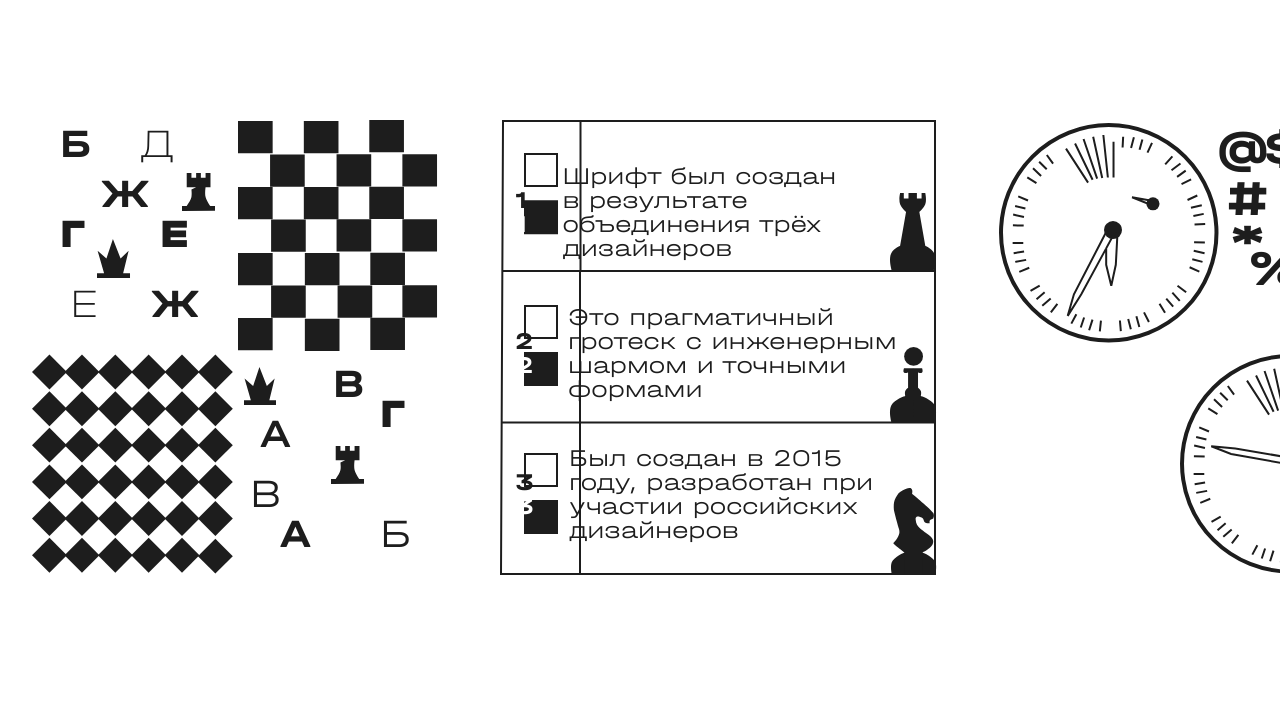
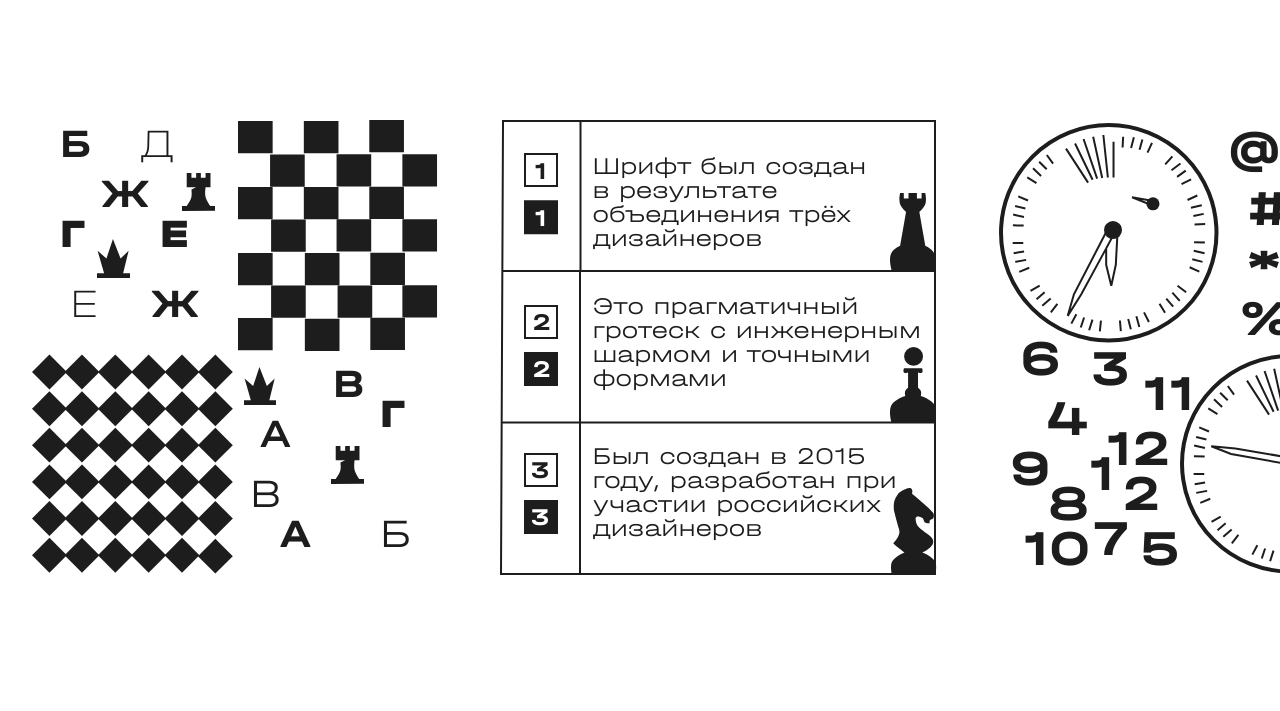
Before and after one commit to karina156/Halvar_Breitschrift, a plain HTML site: page index.html in a window 1280 px wide. Shown: the part 791-1502 px from the top of the page. Drawn offline with Linux system fonts and the light colour scheme; files whose address does not match are found by name.

Commit message:
наконец то собрала второй экран

```diff
--- a/index.html
+++ b/index.html
@@ -27,6 +27,7 @@
 
     <!-- Экран 2 -->
     <section class="section-2">
+      <!-- Блок с буквами -->
       <div class="section-text1">
         <p id="section-text11">Б</p>
         <p id="section-text12">Д</p>
@@ -46,41 +47,30 @@
         <p id="section-text26">Б</p>
       </div>
 
-      <section class="font-info">
-  <div class="info-block">
-    <div class="info-num">
-      <div class="num-outline">1</div>
-      <div class="num-filled">1</div>
-    </div>
-    <div class="info-text">
-      Шрифт был создан<br />в результате<br />
-      объединения трёх <br />дизайнеров
-    </div>
+      <div class="font-info">
+        <p id="num1">1</p>
+        <p id="num1_1">1</p>
+        <p id="text1">
+          Шрифт был создан <br />
+          в результате <br />объединения трёх <br />дизайнеров
+        </p>
+
+        <p id="num2">2</p>
+        <p id="num2_1">2</p>
+        <p id="text2">
+          Это прагматичный <br />гротеск с инженерным <br />шармом и точными<br />
+          формами
+        </p>
+
+        <p id="num3">3</p>
+        <p id="num3_1">3</p>
+        <p id="text3">
+          Был создан в 2015<br />
+          году, разработан при <br />участии российских дизайнеров
+        </p>
       </div>
 
-  <div class="info-block">
-    <div class="info-num">
-      <div class="num-outline">2</div>
-      <div class="num-filled">2</div>
-    </div>
-    <div class="info-text">
-      Это прагматичный<br /> гротеск
-      с инженерным <br />шармом и точными<br /> формами
-    </div>
-  </div>
-
-  <div class="info-block">
-    <div class="info-num">
-      <div class="num-outline">3</div>
-      <div class="num-filled">3</div>
-    </div>
-    <div class="info-text">
-      Был создан в 2015 <br />году,
-      разработан при <br />участии российских дизайнеров
-    </div>
-  </div>
-</section>
-        <!-- сначала символы, а потом цифры -->
+      <!-- Сначала символы -->
       <div class="section-text3">
         <p id="section-text31">@</p>
         <p id="section-text32">$</p>
@@ -96,6 +86,7 @@
         <p id="section-text313">()</p>
       </div>
 
+      <!-- Потом цифры -->
       <div class="section-text4">
         <p id="section-text41">6</p>
         <p id="section-text42">3</p>
@@ -110,7 +101,6 @@
         <p id="section-text412">7</p>
         <p id="section-text413">5</p>
       </div>
-      </div>
     </section>
     <!-- Экран 3 -->
     <!-- третий экран имеет две секции-
@@ -120,7 +110,7 @@
         <h2>Поддерживает<br />190 языков</h2>
       </div>
 
-      <div>
+      <div class="language">
         <div>
           <p>RU</p>
           <p>открыто</p>
@@ -135,7 +125,7 @@
           <p>2</p>
         </div>
 
-        <div>
+        <div class="language">
           <p>CZ</p>
           <p>otevřeně</p>
           <p>Zápas</p>
--- a/stylesheets/layout.css
+++ b/stylesheets/layout.css
@@ -206,122 +206,226 @@ h1 {
   font-weight: 400;
 }
 /* экран 2.2 */
-
 .font-info {
-  width: 500px;
-  display: flex;
-  flex-direction: column;
-  gap: 45px; /* расстояние между блоками */
-  margin-left: 80px;
-  margin-top: 40px;
-}
-
-.info-block {
-  display: flex;
-  align-items: center;
-  gap: 20px;
-}
-
-.info-num {
-  display: flex;
-  flex-direction: column;
-  align-items: center;
-}
-
-.num-outline {
-  color: #1d1d1d;
-  text-align: center;
-  font-weight: 700;
+  position: relative;
+  width: 720px;
+  height: 300px;
   font-size: 24px;
 }
 
-.num-filled {
-  color: #ffffff;
-  text-align: center;
+/* ==== БЛОК 1 ==== */
+#num1 {
+  position: absolute;
+  top: 35px;
+  left: 127px;
   font-weight: 700;
-  font-size: 24px;
 }
 
-.info-text {
-  display: flex;
-  font-size: 24px;
-  font-weight: 400;
-  margin-left: 15px;
+#num1_1 {
+  position: absolute;
+  top: 82px;
+  left: 127px;
+  font-weight: 700;
+  color: #ffffff;
 }
 
-/* экран 2.3 */
+#text1 {
+  position: absolute;
+  top: 30px;
+  left: 185px;
+  width: 460px;
+}
+
+/* ==== БЛОК 2 ==== */
+#num2 {
+  position: absolute;
+  top: 186px;
+  left: 125px;
+  font-weight: 700;
+}
+
+#num2_1 {
+  position: absolute;
+  top: 233px;
+  left: 125px;
+  font-weight: 700;
+  color: #ffffff;
+}
+
+#text2 {
+  position: absolute;
+  top: 170px;
+  left: 185px;
+  width: 460px;
+}
+
+/* ==== БЛОК 3 ==== */
+#num3 {
+  position: absolute;
+  top: 334px;
+  left: 123px;
+  font-weight: 700;
+}
+
+#num3_1 {
+  position: absolute;
+  top: 381px;
+  left: 123px;
+  font-weight: 700;
+  color: #ffffff;
+}
+
+#text3 {
+  position: absolute;
+  top: 320px;
+  left: 185px;
+  width: 460px;
+}
+
 .section-text3 {
   position: relative;
   width: 400px;
   height: 400px;
   font-size: 50px;
 }
-
 .section-text3 p {
   position: absolute;
   margin: 0;
 }
-
 #section-text31 {
   top: 0px;
-  right: 90px;
+  right: 100px;
   font-weight: 700;
 }
 #section-text32 {
   top: 0px;
-  right: 55px;
+  right: 40px;
   font-weight: 700;
 }
 #section-text33 {
   top: 0px;
-  right: 0px;
+  right: -30px;
   font-weight: 700;
 }
 #section-text34 {
-  top: 50px;
+  top: 60px;
   right: 90px;
   font-weight: 700;
 }
 #section-text35 {
   top: 30px;
-  right: 50px;
+  right: 40px;
   font-weight: 700;
 }
 #section-text36 {
-  top: 50px;
-  right: 0px;
+  top: 60px;
+  right: -15px;
   font-weight: 700;
 }
 #section-text37 {
-  top: 95px;
-  right: 95px;
+  top: 120px;
+  right: 100px;
   font-weight: 700;
 }
 #section-text38 {
-  top: 80px;
+  top: 90px;
   right: 45px;
   font-weight: 700;
 }
 #section-text39 {
-  top: 80px;
-  right: 0px;
+  top: 100px;
+  right: -5px;
   font-weight: 700;
 }
 #section-text311 {
-  top: 120px;
-  right: 60px;
+  top: 170px;
+  right: 90px;
   font-weight: 700;
 }
 #section-text312 {
-  top: 0px;
-  right: 0px;
+  top: 150px;
+  right: 30px;
   font-weight: 700;
 }
 #section-text313 {
-  top: 0px;
-  right: 0px;
+  top: 180px;
+  right: -20px;
   font-weight: 700;
 }
+/* экран2 в экране 2.3 */
+.section-text4 {
+  font-size: 50px;
+  position: absolute;
+  width: 420px;
+  height: 420px;
+  margin-top: 300px;
+  margin-right: 200px;
+}
+.section-text4 p {
+  position: absolute;
+  margin: 0;
+}
+#section-text41 {
+  top: -90px;
+  right: -580px;
+  font-weight: 700;
+}
+#section-text42 {
+  top: -80px;
+  right: -650px;
+  font-weight: 700;
+}
+#section-text43 {
+  top: -55px;
+  right: -715px;
+  font-weight: 700;
+}
+#section-text44 {
+  top: -30px;
+  right: -610px;
+  font-weight: 700;
+}
+#section-text45 {
+  top: 0px;
+  right: -690px;
+  font-weight: 700;
+}
+#section-text46 {
+  top: 20px;
+  right: -570px;
+  font-weight: 700;
+}
+#section-text47 {
+  top: 25px;
+  right: -635px;
+  font-weight: 700;
+}
+#section-text48 {
+  top: 45px;
+  right: -680px;
+  font-weight: 700;
+}
+#section-text49 {
+  top: 55px;
+  right: -610px;
+  font-weight: 700;
+}
+#section-text411 {
+  top: 100px;
+  right: -610px;
+  font-weight: 700;
+}
+#section-text412 {
+  top: 90px;
+  right: -650px;
+  font-weight: 700;
+}
+#section-text413 {
+  top: 100px;
+  right: -700px;
+  font-weight: 700;
+}
+/* экран 3 */
 
 /* Экран 9 */
 .section9 {
```
Also changed, not shown: images/block3.svg (added), images/block9.svg (added). Lines whose indentation alone changed are shown as unchanged.
